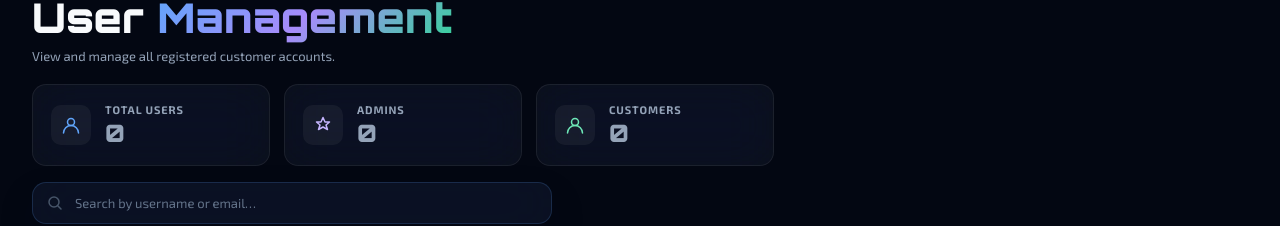
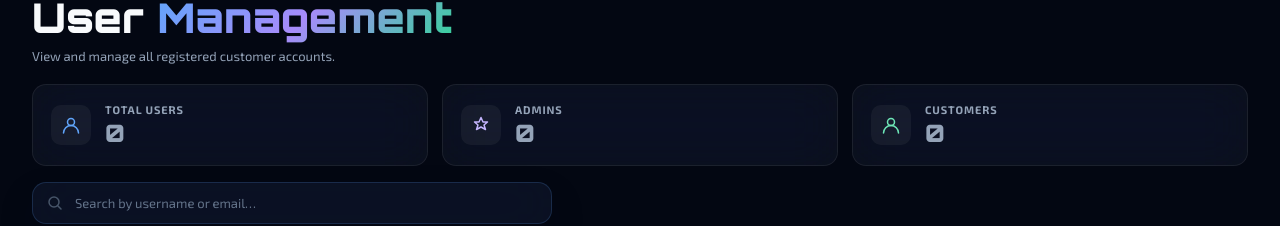
Before and after one commit to PepperHoo/pc-hardware-store, a Vue app: page /admin/users in a window 1280 px wide. Shown: the part 118-344 px from the top of the page. Built offline with nearby package versions, Linux system fonts and the light colour scheme; no server answers; the database is empty; sample sign-in values are in the browser's storage.

Commit message:
Fixed card size

```diff
--- a/src/assets/main.css
+++ b/src/assets/main.css
@@ -2325,6 +2325,21 @@ table {
 }
 
 /* Orders page: summary cards should fill the same width as the orders table. */
+.admin-page .admin-main .users-stats-row {
+  display: grid !important;
+  grid-template-columns: repeat(3, minmax(0, 1fr)) !important;
+  justify-content: stretch !important;
+  align-items: stretch !important;
+  width: 100% !important;
+}
+
+.admin-page .admin-main .users-stats-row .stat-pill,
+.admin-page .admin-main .orders-stats-row .stat-pill {
+  width: 100% !important;
+  max-width: none !important;
+  min-width: 0 !important;
+}
+
 .admin-page .admin-main .orders-stats-row {
   display: grid !important;
   grid-template-columns: repeat(4, minmax(0, 1fr)) !important;
@@ -2333,19 +2348,15 @@ table {
   width: 100% !important;
 }
 
-.admin-page .admin-main .orders-stats-row .stat-pill {
-  width: 100% !important;
-  max-width: none !important;
-  min-width: 0 !important;
-}
-
 @media (max-width: 1100px) {
+  .admin-page .admin-main .users-stats-row,
   .admin-page .admin-main .orders-stats-row {
     grid-template-columns: repeat(2, minmax(0, 1fr)) !important;
   }
 }
 
 @media (max-width: 640px) {
+  .admin-page .admin-main .users-stats-row,
   .admin-page .admin-main .orders-stats-row {
     grid-template-columns: 1fr !important;
   }
--- a/src/views/AdminUsersView.vue
+++ b/src/views/AdminUsersView.vue
@@ -64,7 +64,7 @@ function getInitial(name) { return name ? name.charAt(0).toUpperCase() : '?' }
         </div>
 
         <!-- Stats -->
-        <div class="stats-row">
+        <div class="stats-row users-stats-row">
           <div class="stat-pill glass">
             <div class="sp-icon" style="color:#60a5fa">
               <svg width="18" height="18" viewBox="0 0 18 18" fill="none"><circle cx="9" cy="6" r="3.5" stroke="currentColor" stroke-width="1.5"/><path d="M1.5 17c0-4.142 3.358-7.5 7.5-7.5s7.5 3.358 7.5 7.5" stroke="currentColor" stroke-width="1.5" stroke-linecap="round"/></svg>
@@ -154,7 +154,8 @@ function getInitial(name) { return name ? name.charAt(0).toUpperCase() : '?' }
 .page-title { font-family: 'Orbitron', sans-serif; font-size: clamp(22px,2.5vw,34px); font-weight: 900; color: #f1f5f9; margin: 6px 0 4px; line-height: 1.08; }
 .page-sub { color: #475569; font-size: 12px; margin: 0; }
 
-.stats-row { display: grid; grid-template-columns: repeat(3,minmax(220px, 1fr)); gap: 16px; margin-bottom: 18px; justify-content: stretch; }
+.stats-row { display: grid; grid-template-columns: repeat(3,minmax(0, 1fr)); gap: 16px; margin-bottom: 18px; justify-content: stretch; width: 100%; }
+.users-stats-row .stat-pill { width: 100% !important; max-width: none !important; min-width: 0; }
 .stat-pill { display: flex; align-items: center; gap: 14px; padding: 18px !important; border-radius: 16px; border: 1px solid rgba(255,255,255,0.07); }
 .sp-icon { width: 42px; height: 42px; border-radius: 12px; background: rgba(255,255,255,0.05); display: flex; align-items: center; justify-content: center; flex-shrink: 0; }
 .sp-label { font-size: 11px; font-weight: 700; text-transform: uppercase; letter-spacing: 0.08em; color: #334155; margin: 0 0 4px; }
```
